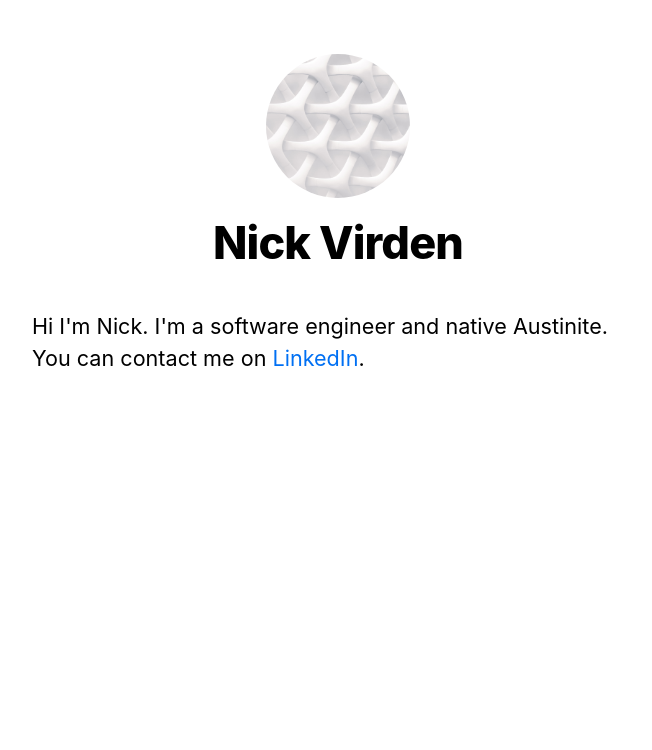
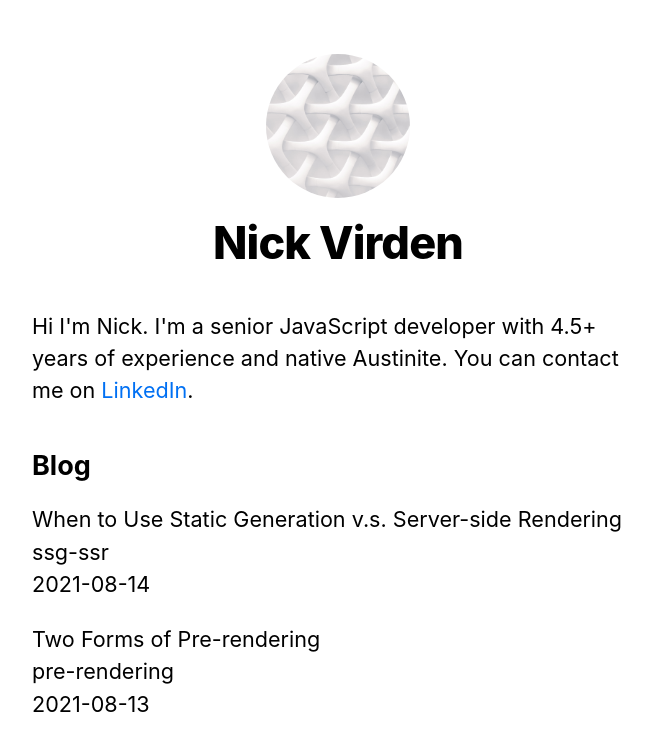
Before and after one commit to nickvirden/nextjs-blog, a Next.js app: page / in a window 1280 px wide. Shown: the top 750 px of the page, without its empty margins (302-954 px from the left). Built offline with nearby package versions, Linux system fonts and the light colour scheme.

Commit message:
Complete static site generation part of tutorial

```diff
--- a/components/layout.jsx
+++ b/components/layout.jsx
@@ -1,8 +1,10 @@
 import Head from 'next/head'
 import Image from 'next/image'
+import Link from 'next/link'
+
+import utilStyles from '../styles/utils.module.css'
+
 import styles from './layout.module.css'
-import utilStyles from '../styles/utils.module.css'
-import Link from 'next/link'
 
 const name = 'Nick Virden'
 export const siteTitle = 'Next.js Sample Website'
--- /dev/null
+++ b/lib/posts.js
@@ -0,0 +1,42 @@
+import fs from 'fs'
+import path from 'path'
+import matter from 'gray-matter'
+
+const postsDirectory = path.join(process.cwd(), 'posts')
+
+export function getSortedPostsData() {
+  // Get file names under /posts
+  const fileNames = fs.readdirSync(postsDirectory)
+
+  const allPostsData = fileNames.map((fileName) => {
+    // Remove ".md" from file name to get id
+    const id = fileName.replace(/\.md$/, '')
+
+    // Read markdown file as string
+    const fullPath = path.join(postsDirectory, fileName)
+    const fileContents = fs.readFileSync(fullPath, 'utf8')
+
+    // Use gray-matter to parse the post metadata section
+    const matterResult = matter(fileContents)
+
+    // Combine the data with the id
+    return {
+      id,
+      ...matterResult.data
+    }
+  })
+
+  // Sort posts by date
+  return (
+    allPostsData.sort(({ date: a }, { date: b }) => {
+      let sortOrder = 0
+      if (a < b) {
+        sortOrder = 1
+      } else if (a > b) {
+        sortOrder = -1
+      }
+
+      return sortOrder;
+    })
+  )
+}
--- a/package.json
+++ b/package.json
@@ -8,6 +8,7 @@
     "start": "next start"
   },
   "dependencies": {
+    "gray-matter": "^4.0.3",
     "next": "^11.0.0",
     "react": "17.0.2",
     "react-dom": "17.0.2"
--- a/pages/index.jsx
+++ b/pages/index.jsx
@@ -1,15 +1,52 @@
 import Head from 'next/head'
+
 import Layout, { siteTitle } from '../components/layout'
+
+import { getSortedPostsData } from '../lib/posts'
+
 import utilStyles from '../styles/utils.module.css'
 
-export default function Home() {
+const {
+  headingMd,
+  headingLg,
+  list,
+  listItem,
+  padding1px
+} = utilStyles;
+
+export async function getStaticProps() {
+  const allPostsData = getSortedPostsData()
+  return {
+    props: {
+      allPostsData
+    }
+  }
+}
+
+export default function Home({ allPostsData }) {
   return (
     <Layout home>
       <Head>
-        <title>{siteTitle}</title>
+        <title>{ siteTitle }</title>
       </Head>
-      <section className={utilStyles.headingMd}>
-        <p>Hi I'm Nick. I'm a software engineer and native Austinite. You can contact me on <a href="https://www.linkedin.com/in/nickvirden/" target="_blank" rel="noopener noreferrer">LinkedIn</a>.</p>
+      <section className={headingMd}>
+        <p>Hi I'm Nick. I'm a senior JavaScript developer with 4.5+ years of experience and native Austinite. You can contact me on <a href="https://www.linkedin.com/in/nickvirden/" target="_blank" rel="noopener noreferrer">LinkedIn</a>.</p>
+      </section>
+      <section className={`${headingMd} ${padding1px}`}>
+        <h2 className={headingLg}>Blog</h2>
+        <ul className={list}>
+          {
+            allPostsData.map(({ id, date, title }) => (
+              <li className={listItem} key={id}>
+                { title }
+                <br />
+                { id }
+                <br />
+                { date }
+              </li>
+            ))
+          }
+        </ul>
       </section>
     </Layout>
   )
--- /dev/null
+++ b/posts/pre-rendering.md
@@ -0,0 +1,11 @@
+---
+title: 'Two Forms of Pre-rendering'
+date: '2021-08-13'
+---
+
+Next.js has two forms of pre-rendering: **Static Generation** and **Server-side Rendering**. The difference is in **when** it generates the HTML for a page.
+
+- **Static Generation** is the pre-rendering method that generates the HTML at **build time**. The pre-rendered HTML is then _reused_ on each request.
+- **Server-side Rendering** is the pre-rendering method that generates the HTML on **each request**.
+
+Importantly, Next.js lets you **choose** which pre-rendering form to use for each page. You can create a "hybrid" Next.js app by using Static Generation for most pages and using Server-side Rendering for others.
--- /dev/null
+++ b/posts/ssg-ssr.md
@@ -0,0 +1,19 @@
+---
+title: 'When to Use Static Generation v.s. Server-side Rendering'
+date: '2021-08-14'
+---
+
+We recommend using **Static Generation** (with and without data) whenever possible because your page can be built once and served by CDN, which makes it much faster than having a server render the page on every request.
+
+You can use Static Generation for many types of pages, including:
+
+- Marketing pages
+- Blog posts
+- E-commerce product listings
+- Help and documentation
+
+You should ask yourself: "Can I pre-render this page **ahead** of a user's request?" If the answer is yes, then you should choose Static Generation.
+
+On the other hand, Static Generation is **not** a good idea if you cannot pre-render a page ahead of a user's request. Maybe your page shows frequently updated data, and the page content changes on every request.
+
+In that case, you can use **Server-Side Rendering**. It will be slower, but the pre-rendered page will always be up-to-date. Or you can skip pre-rendering and use client-side JavaScript to populate data.
```
Also changed, not shown: 1 other file (tests, documents, lock files or other folders).
